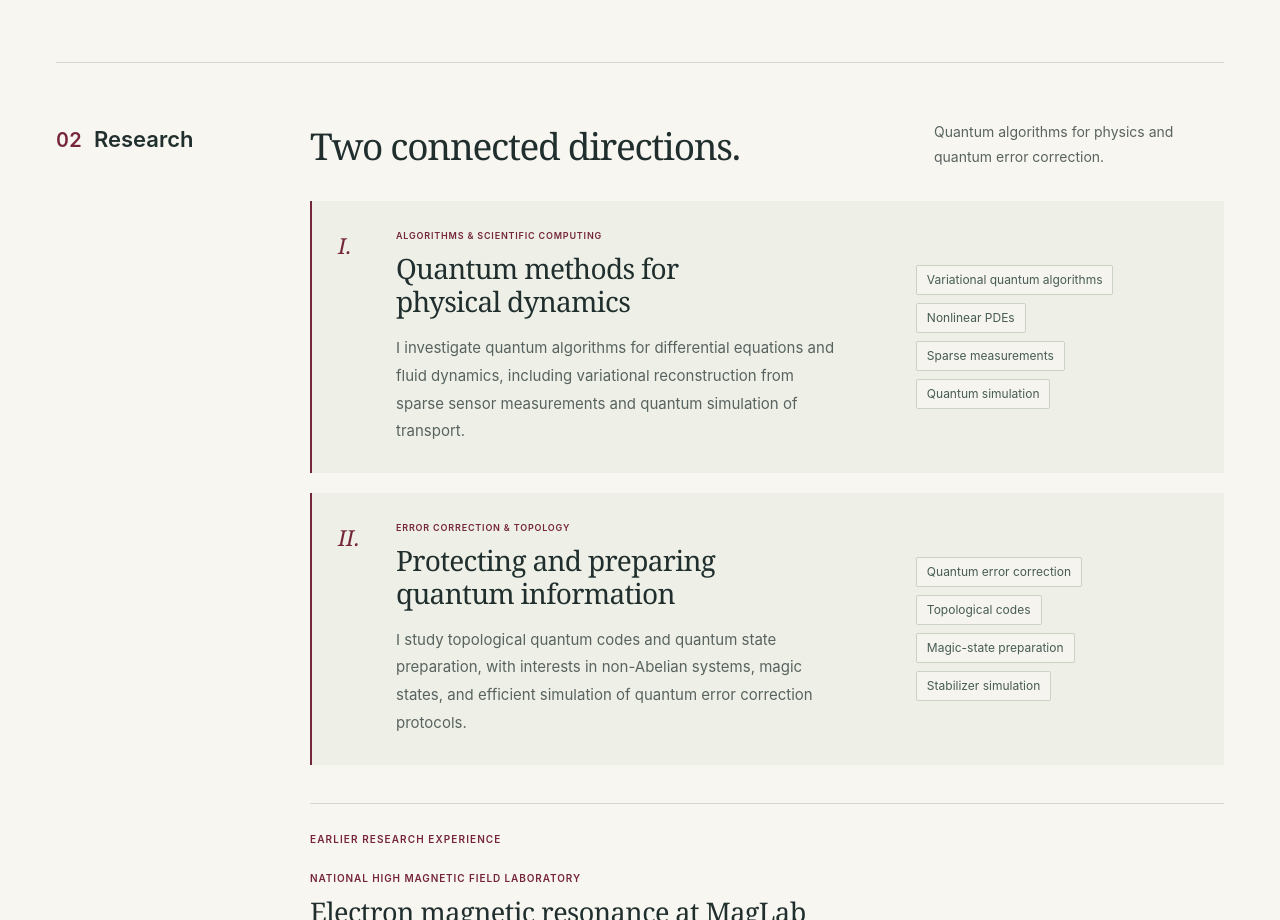
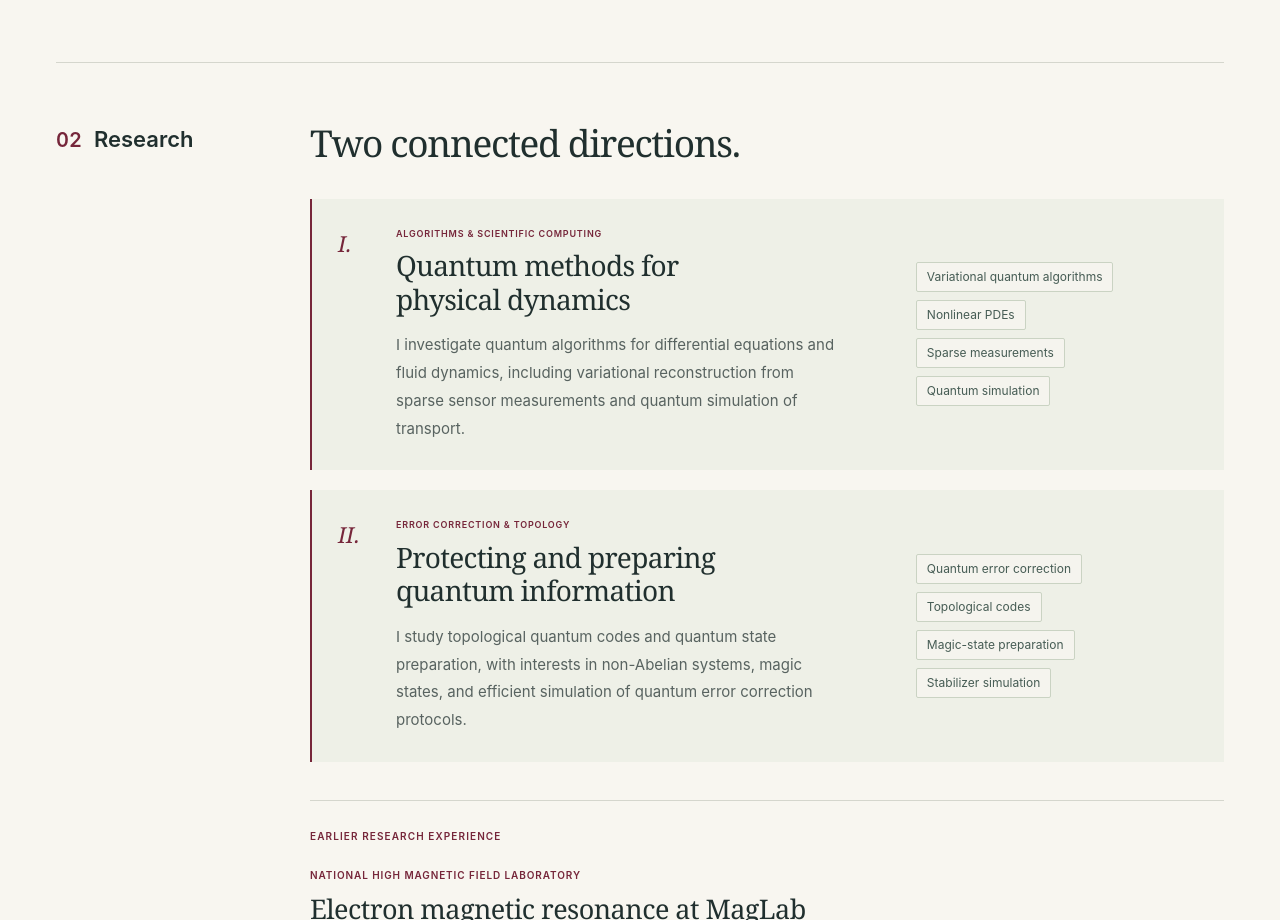
Before and after one commit to nhatquang-nguyen/nhatquang-nguyen.github.io, a plain HTML site: page index.html in a window 1280 px wide. Shown: the part 1516-2436 px from the top of the page. Drawn offline with Linux system fonts and the light colour scheme.

Commit message:
Remove the redundant sentence beside the Research heading

```diff
--- a/index.html
+++ b/index.html
@@ -96,7 +96,7 @@
     <section class="research section-wrap ruled-section" id="research" aria-labelledby="research-title">
       <div class="section-label"><span>02</span><h2 id="research-title">Research</h2></div>
       <div class="section-content">
-        <div class="section-heading"><p class="lead">Two connected directions.</p><p>Quantum algorithms for physics and quantum error correction.</p></div>
+        <div class="section-heading"><p class="lead">Two connected directions.</p></div>
         <article class="research-row current-research">
           <div class="research-number" aria-hidden="true">I.</div>
           <div class="research-main"><p class="eyebrow">Algorithms &amp; scientific computing</p><h3>Quantum methods for<br>physical dynamics</h3><p>I investigate quantum algorithms for differential equations and fluid dynamics, including variational reconstruction from sparse sensor measurements and quantum simulation of transport.</p></div>
```
